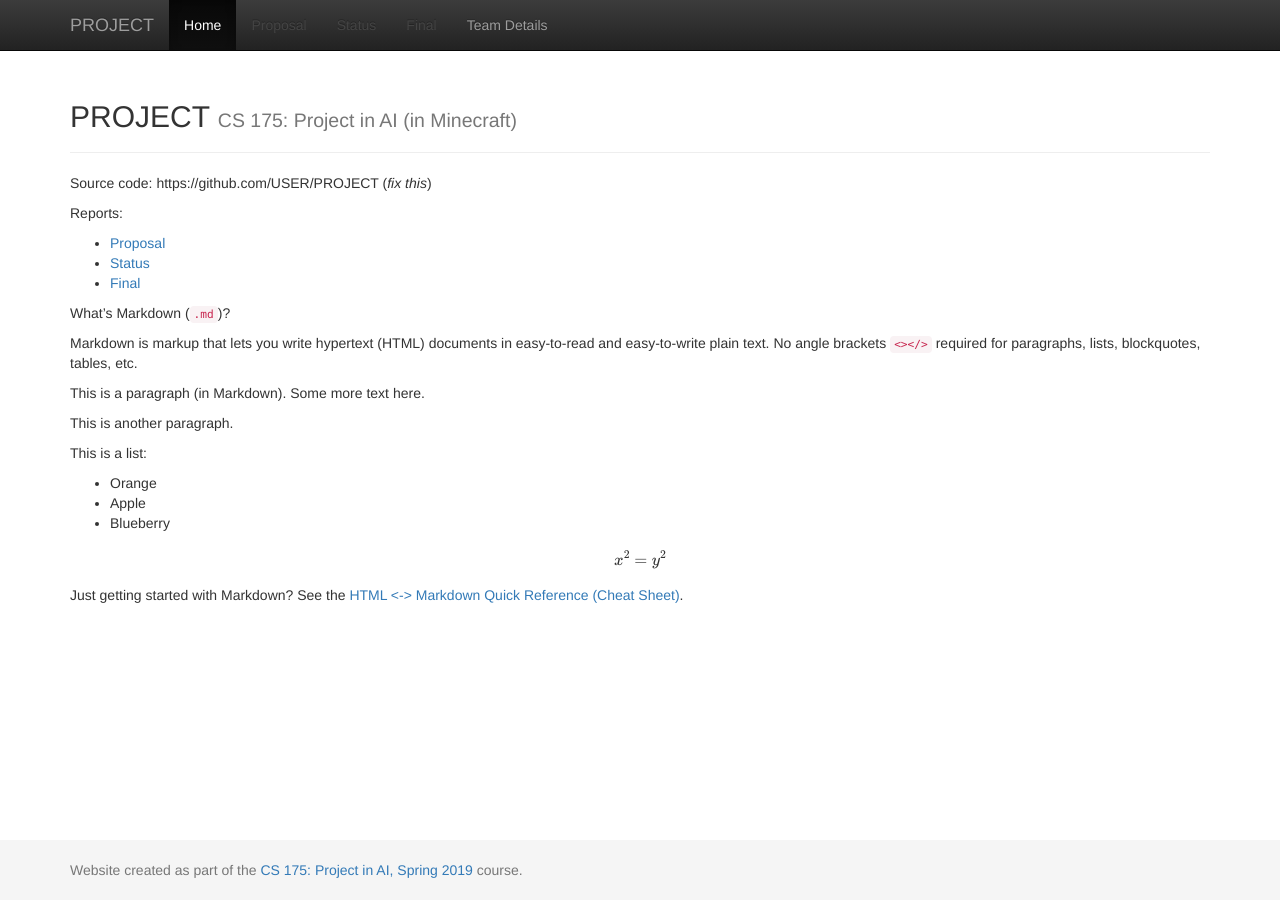
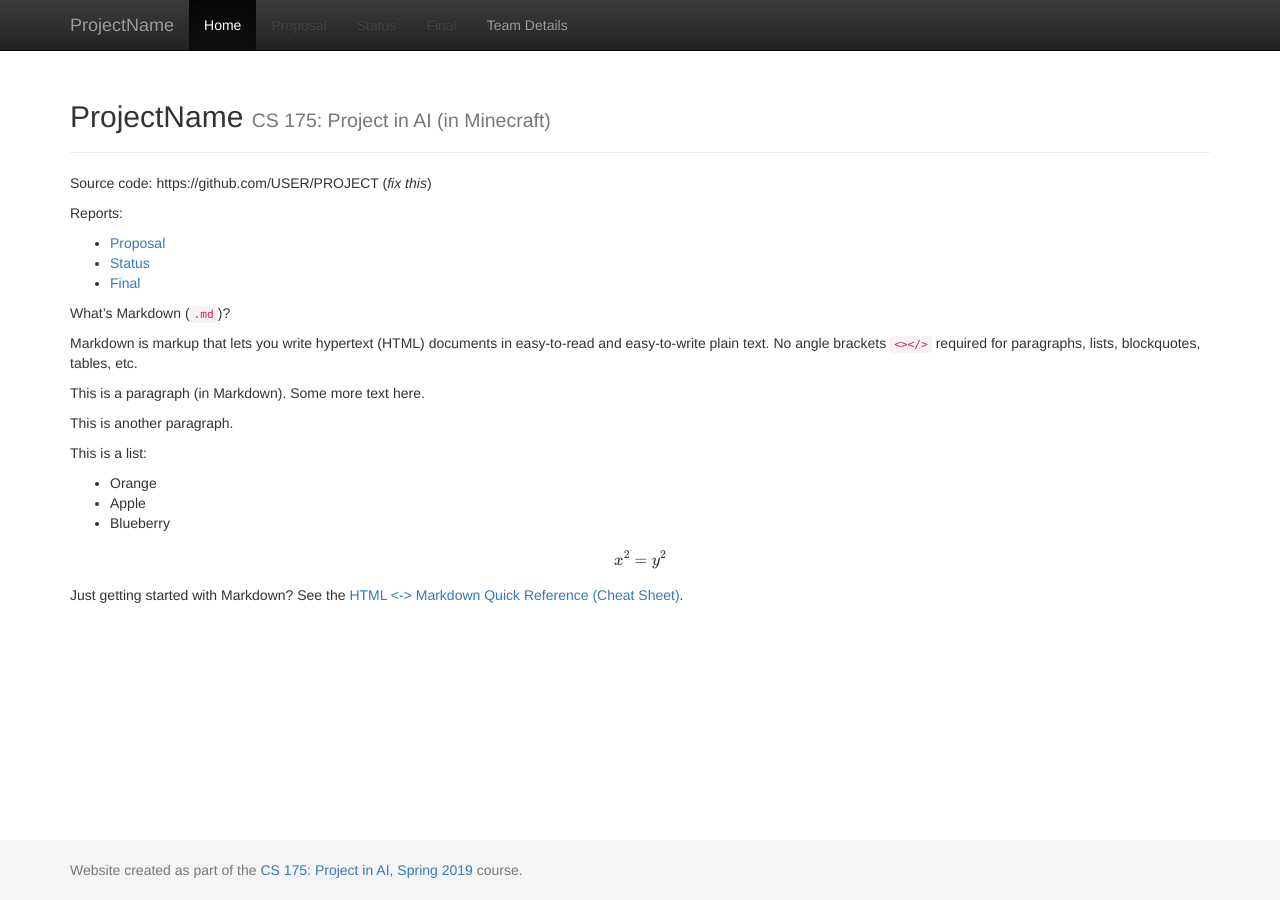
Before and after one commit to AlecJacksonE/HarmonAI, a Jekyll site: the page built from docs/index.md, in a window 1280 px wide. Built offline with Jekyll 4.4.1, drawn with Linux system fonts in a browser that asks for light colours; formulas are drawn with MathJax 3.

Commit message:
Changed PROJECT to ProjectName

```diff
--- a/docs/_config.yml
+++ b/docs/_config.yml
@@ -1,7 +1,7 @@
 ###########
 # site.title
 
-title:    'PROJECT'
+title:    'ProjectName'
 subtitle: 'CS 175: Project in AI (in Minecraft)'
 
 
```
